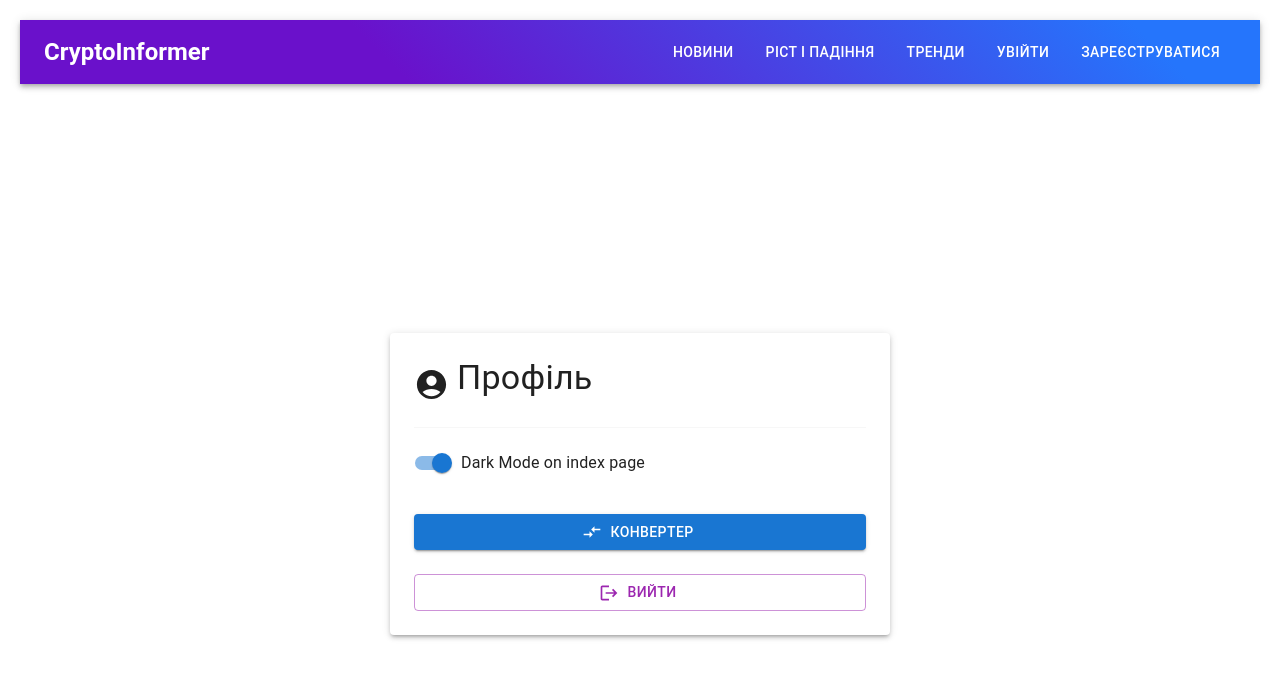
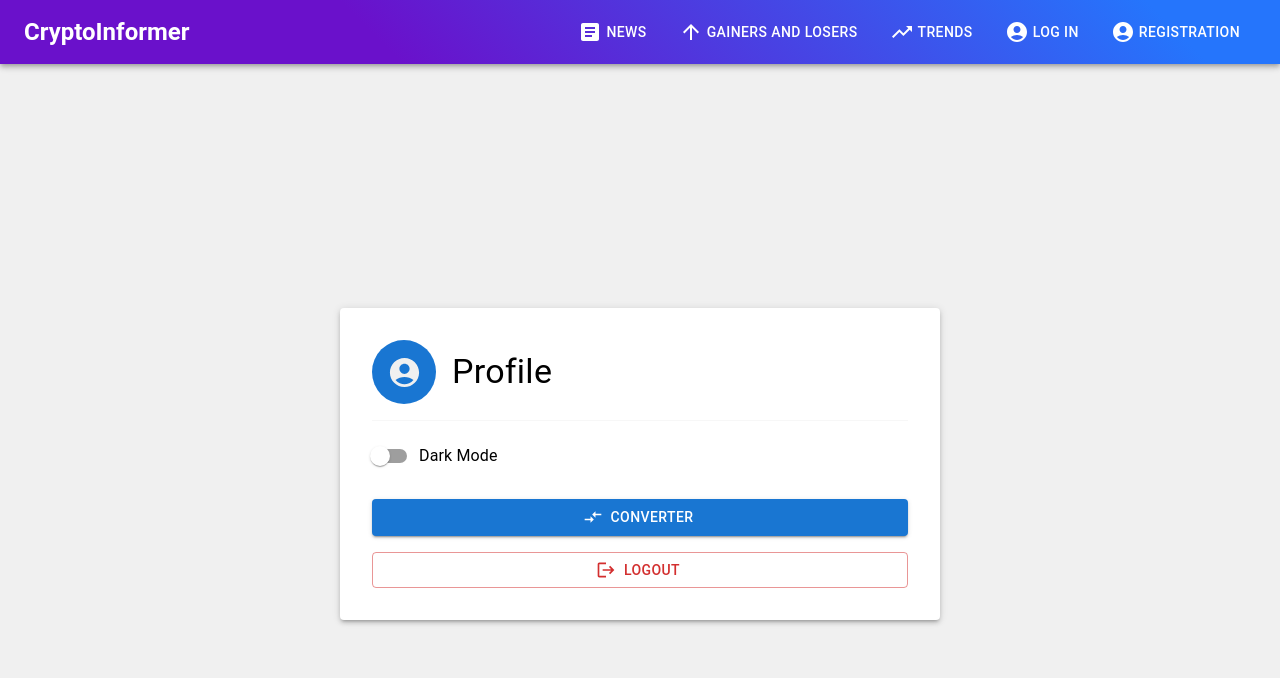
Before and after one commit to Fordexss/crypto_informer, a React (Create React App) app in the folder frontend/: page /profile in a window 1280 px wide. Shown: the top 678 px of the page. Built offline with nearby package versions, Linux system fonts and the light colour scheme; no server answers.

Commit message:
dark theme added

```diff
--- a/frontend/package.json
+++ b/frontend/package.json
@@ -3,6 +3,7 @@
   "version": "0.1.0",
   "private": true,
   "dependencies": {
+    "@ant-design/icons": "^5.5.1",
     "@emotion/react": "^11.13.0",
     "@emotion/styled": "^11.13.0",
     "@fortawesome/fontawesome-svg-core": "^6.6.0",
@@ -13,6 +14,7 @@
     "@testing-library/jest-dom": "^5.17.0",
     "@testing-library/react": "^13.4.0",
     "@testing-library/user-event": "^13.5.0",
+    "antd": "^5.21.4",
     "aos": "^2.3.4",
     "axios": "^1.7.3",
     "bootstrap": "^5.3.3",
@@ -30,7 +32,7 @@
     "react-router-dom": "^6.26.0",
     "react-scripts": "5.0.1",
     "react-spinners": "^0.14.1",
-    "styled-components": "^6.1.12",
+    "styled-components": "^6.1.13",
     "sweetalert2": "^11.12.4",
     "web-vitals": "^2.1.4"
   },
--- a/frontend/src/App.js
+++ b/frontend/src/App.js
@@ -4,12 +4,12 @@ import Navbar from './components/navbar';
 import CryptoConverter from './components/converter';
 import News from './components/news';
 import Profile from './components/profile';
-import { ThemeProvider } from './components/profile';
 import Login from './components/login';
 import Registration from './components/registration';
 import Index from './components/index';
 import CryptoGainersLosers from './components/gainers_and_losers';
 import CryptoTrending from './components/crypto_trending';
+import { ThemeProvider } from './components/theme_context'; // Only this import
 
 function App() {
   return (
@@ -19,7 +19,7 @@ function App() {
         <Routes>
           <Route path="/" element={<Navigate to="/home" replace />} />
           <Route path="/home" element={<Index />} />
-          <Route path="/converter/" element={<CryptoConverter />} />
+          <Route path="/converter" element={<CryptoConverter />} />
           <Route path="/news" element={<News />} />
           <Route path="/profile" element={<Profile />} />
           <Route path="/login" element={<Login />} />
--- a/frontend/src/components/crypto_trending.js
+++ b/frontend/src/components/crypto_trending.js
@@ -1,11 +1,65 @@
 import React, { useEffect, useState, useRef } from 'react';
 import Chart from 'chart.js/auto';
-import './crypto_trending.css';
+import styled from 'styled-components';
+import { useTheme } from './theme_context';
 
 const apiKey = process.env.REACT_APP_CG_API_KEY;
 
+const CryptoTrendingContainer = styled.div`
+  background-color: ${({ theme }) => (theme === 'dark' ? '#2c2c2c' : '#f5f5f5')};
+  padding: 20px;
+  border-radius: 8px;
+  color: ${({ theme }) => (theme === 'dark' ? 'white' : 'black')};
+`;
+
+const CryptoItemContainer = styled.div`
+  background-color: ${({ theme }) => (theme === 'dark' ? '#1e1e1e' : '#fff')};
+  color: ${({ theme }) => (theme === 'dark' ? '#fff' : '#333')};
+  border: 1px solid ${({ theme }) => (theme === 'dark' ? '#333' : '#ccc')};
+  padding: 1rem;
+  margin-bottom: 1rem;
+  border-radius: 8px;
+  box-shadow: 0 2px 4px rgba(0, 0, 0, 0.1);
+
+  .crypto-info {
+    display: flex;
+    align-items: center;
+    margin-bottom: 0.5rem;
+
+    img {
+      width: 32px;
+      height: 32px;
+      margin-right: 0.5rem;
+    }
+
+    .crypto-name {
+      font-weight: bold;
+    }
+
+    .crypto-symbol {
+      color: #777;
+      font-size: 0.9rem;
+    }
+  }
+
+  .crypto-stats {
+    div {
+      margin-bottom: 0.25rem;
+    }
+  }
+
+  .crypto-chart {
+    height: 100px;
+    margin-top: 0.5rem;
+    canvas {
+      height: 100%;
+    }
+  }
+`;
+
 const CryptoItem = ({ coin }) => {
   const chartRef = useRef(null);
+  const { isDarkMode } = useTheme();
 
   useEffect(() => {
     const fetchChartData = async () => {
@@ -25,7 +79,8 @@ const CryptoItem = ({ coin }) => {
               datasets: [{
                 label: 'Price (7d)',
                 data: prices,
-                borderColor: '#4CAF50',
+                borderColor: isDarkMode ? '#4CAF50' : '#007bff',
+                backgroundColor: isDarkMode ? 'rgba(76, 175, 80, 0.2)' : 'rgba(0, 123, 255, 0.2)',
                 fill: false,
                 borderWidth: 2
               }]
@@ -35,7 +90,15 @@ const CryptoItem = ({ coin }) => {
               maintainAspectRatio: false,
               scales: {
                 x: { display: false },
-                y: { display: false }
+                y: {
+                  display: false,
+                  ticks: {
+                    color: isDarkMode ? '#fff' : '#333',
+                  },
+                  grid: {
+                    color: isDarkMode ? '#333' : '#ccc',
+                  },
+                }
               },
               elements: {
                 point: { radius: 0 }
@@ -47,15 +110,15 @@ const CryptoItem = ({ coin }) => {
           });
         }
       } catch (error) {
-        console.error('Ошибка при получении данных графика:', error);
+        console.error('Error fetching chart data:', error);
       }
     };
 
     fetchChartData();
-  }, [coin.id]);
+  }, [coin.id, isDarkMode]);
 
   return (
-    <div className="crypto-item">
+    <CryptoItemContainer theme={isDarkMode ? 'dark' : 'light'}>
       <div className="crypto-info">
         <img src={coin.image} alt={coin.name} />
         <div>
@@ -72,12 +135,13 @@ const CryptoItem = ({ coin }) => {
       <div className="crypto-chart">
         <canvas ref={chartRef} />
       </div>
-    </div>
+    </CryptoItemContainer>
   );
 };
 
 const CryptoTrending = () => {
   const [trending, setTrending] = useState([]);
+  const { isDarkMode } = useTheme();
 
   useEffect(() => {
     const fetchTrendingData = async () => {
@@ -95,12 +159,12 @@ const CryptoTrending = () => {
   }, []);
 
   return (
-    <div>
+    <CryptoTrendingContainer theme={isDarkMode ? 'dark' : 'light'}>
       <h1>Тренд топ 10 криптовалют</h1>
       <div id="trendingContainer">
         {trending.map(coin => <CryptoItem key={coin.id} coin={coin} />)}
       </div>
-    </div>
+    </CryptoTrendingContainer>
   );
 };
 
--- a/frontend/src/components/gainers_and_losers.js
+++ b/frontend/src/components/gainers_and_losers.js
@@ -1,8 +1,9 @@
 import React, { useState, useEffect } from 'react';
-import styled from 'styled-components';
+import styled, { css } from 'styled-components';
 import { PulseLoader } from 'react-spinners';
 import { FontAwesomeIcon } from '@fortawesome/react-fontawesome';
 import { faArrowUp, faArrowDown } from '@fortawesome/free-solid-svg-icons';
+import { useTheme } from './theme_context';
 
 const apiKey = process.env.REACT_APP_CG_API_KEY;
 
@@ -12,12 +13,16 @@ const Container = styled.div`
   align-items: center;
   padding: 20px;
   font-family: 'Roboto', sans-serif;
+  color: ${({ theme }) => (theme === 'dark' ? 'white' : 'inherit')};
 `;
 
 const Title = styled.h1`
   font-size: 2.5rem;
   margin-bottom: 20px;
-  color: #333;
+  color: ${({ theme }) => (theme === 'dark' ? '#ffffff' : '#333')};
+  background-color: ${({ theme }) => (theme === 'dark' ? '#1e1e1e' : '#f5f5f5')};
+  padding: 10px;
+  border-radius: 8px;
 `;
 
 const TimerContainer = styled.div`
@@ -29,7 +34,7 @@ const TimerContainer = styled.div`
 const TimerText = styled.p`
   margin-right: 10px;
   font-size: 1.2rem;
-  color: #555;
+  color: ${({ theme }) => (theme === 'dark' ? '#ffffff' : '#555')};
 `;
 
 const ProgressBar = styled.div`
@@ -55,16 +60,19 @@ const TableContainer = styled.div`
 
 const TableWrapper = styled.div`
   flex: 1;
-  background-color: #fff;
+  background-color: ${({ theme }) => (theme === 'dark' ? '#1e1e1e' : '#fff')};
   border-radius: 8px;
   box-shadow: 0 2px 4px rgba(0, 0, 0, 0.1);
 `;
 
 const TableTitle = styled.div`
-  background-color: #e2e2e2;
+  background-color: ${({ theme }) => (theme === 'dark' ? '#333' : '#e2e2e2')};
+  color: ${({ theme }) => (theme === 'dark' ? '#fff' : '#333')};
   padding: 10px;
   text-align: center;
   font-weight: bold;
+  border-radius: 8px;
+  box-shadow: 0 1px 2px rgba(0, 0, 0, 0.1);
 `;
 
 const Table = styled.table`
@@ -73,27 +81,29 @@ const Table = styled.table`
 `;
 
 const TableHeader = styled.th`
-  background-color: #f5f5f5;
+  background-color: ${({ theme }) => (theme === 'dark' ? '#333' : '#f5f5f5')};
+  color: ${({ theme }) => (theme === 'dark' ? '#fff' : '#333')};
   padding: 10px;
   text-align: left;
   font-weight: bold;
   cursor: pointer;
   transition: background-color 0.2s;
+  border-bottom: 1px solid ${({ theme }) => (theme === 'dark' ? '#444' : '#eee')};
 
   &:hover {
-    background-color: #e0e0e0;
+    background-color: ${({ theme }) => (theme === 'dark' ? '#444' : '#e0e0e0')};
   }
 `;
 
 const TableRow = styled.tr`
   &:nth-child(even) {
-    background-color: #f9f9f9;
+    background-color: ${({ theme }) => (theme === 'dark' ? '#2c2c2c' : '#f9f9f9')};
   }
 `;
 
 const TableData = styled.td`
   padding: 10px;
-  border-bottom: 1px solid #eee;
+  border-bottom: 1px solid ${({ theme }) => (theme === 'dark' ? '#444' : '#eee')};
 `;
 
 const TokenSymbol = styled.span`
@@ -135,9 +145,9 @@ function compare(a, b, ascending) {
 
 function sortByColumn(data, columnIndex, ascending) {
   return data.sort((a, b) => {
-    if (columnIndex === 0) { // Token Name
+    if (columnIndex === 0) {
       return compare(a.name, b.name, ascending);
-    } else { // Price Change (24h %)
+    } else {
       return ascending
         ? a.price_change_percentage_24h - b.price_change_percentage_24h
         : b.price_change_percentage_24h - a.price_change_percentage_24h;
@@ -150,8 +160,9 @@ function CryptoGainersLosers() {
   const [losers, setLosers] = useState([]);
   const [gainersSort, setGainersSort] = useState({ columnIndex: 0, ascending: true });
   const [losersSort, setLosersSort] = useState({ columnIndex: 0, ascending: true });
-  const [secondsLeft, setSecondsLeft] = useState(300); // 5 минут в секундах
+  const [secondsLeft, setSecondsLeft] = useState(300);
   const [isLoading, setIsLoading] = useState(true);
+  const { isDarkMode } = useTheme();
 
   useEffect(() => {
     const fetchCryptoData = async () => {
@@ -161,8 +172,15 @@ function CryptoGainersLosers() {
 
         const rowsPerTable = Math.floor((window.innerHeight * 0.8) / 50) + 3;
 
-        const gainersData = data.filter(coin => coin.price_change_percentage_24h > 0).sort((a, b) => b.price_change_percentage_24h - a.price_change_percentage_24h).slice(0, rowsPerTable);
-        const losersData = data.filter(coin => coin.price_change_percentage_24h < 0).sort((a, b) => a.price_change_percentage_24h - b.price_change_percentage_24h).slice(0, rowsPerTable);
+        const gainersData = data
+          .filter(coin => coin.price_change_percentage_24h > 0)
+          .sort((a, b) => b.price_change_percentage_24h - a.price_change_percentage_24h)
+          .slice(0, rowsPerTable);
+
+        const losersData = data
+          .filter(coin => coin.price_change_percentage_24h < 0)
+          .sort((a, b) => a.price_change_percentage_24h - b.price_change_percentage_24h)
+          .slice(0, rowsPerTable);
 
         setGainers(gainersData);
         setLosers(losersData);
@@ -177,11 +195,11 @@ function CryptoGainersLosers() {
 
     const intervalId = setInterval(() => {
       fetchCryptoData();
-      setSecondsLeft(300); // Сброс таймера обратно на 5 минут
-    }, 300000); // 300000 миллисекунд = 5 минут
+      setSecondsLeft(300);
+    }, 300000);
 
     const countdownInterval = setInterval(() => {
-      setSecondsLeft(prevSeconds => prevSeconds > 0 ? prevSeconds - 1 : 300);
+      setSecondsLeft(prevSeconds => (prevSeconds > 0 ? prevSeconds - 1 : 300));
     }, 1000);
 
     return () => {
@@ -191,7 +209,7 @@ function CryptoGainersLosers() {
   }, []);
 
   const handleSortGainers = (columnIndex) => {
-    const ascending = columnIndex === gainersSort.columnIndex ? !gainersSort.ascending : true;
+    const ascending= columnIndex === gainersSort.columnIndex ? !gainersSort.ascending : true;
     setGainersSort({ columnIndex, ascending });
     setGainers(sortByColumn([...gainers], columnIndex, ascending));
   };
@@ -205,34 +223,35 @@ function CryptoGainersLosers() {
   const progress = (300 - secondsLeft) / 300 * 100;
 
   return (
-    <Container>
-      <Title>Crypto Gainers and Losers</Title>
+    <Container theme={isDarkMode ? 'dark' : 'light'}>
+      <Title theme={isDarkMode ? 'dark' : 'light'}>Crypto Gainers and Losers</Title>
       <TimerContainer>
-        <TimerText>Обновление через: {Math.floor(secondsLeft / 60)}:{('0' + (secondsLeft % 60)).slice(-2)}</TimerText>
+        <TimerText theme={isDarkMode ? 'dark' : 'light'}>Next update in: {Math.floor(secondsLeft / 60)}:{('0' + (secondsLeft % 60)).slice(-2)}</TimerText>
         <ProgressBar>
           <ProgressFill style={{ width: `${progress}%` }} />
         </ProgressBar>
       </TimerContainer>
+
       {isLoading ? (
         <LoadingContainer>
           <PulseLoader color="#4caf50" size={15} />
         </LoadingContainer>
       ) : (
         <TableContainer>
-          <TableWrapper>
-            <TableTitle>Top Gainers</TableTitle>
+          <TableWrapper theme={isDarkMode ? 'dark' : 'light'}>
+            <TableTitle theme={isDarkMode ? 'dark' : 'light'}>Top Gainers</TableTitle>
             <Table>
               <thead>
                 <tr>
-                  <TableHeader onClick={() => handleSortGainers(0)}>Token Name</TableHeader>
-                  <TableHeader onClick={() => handleSortGainers(1)}>Price Change (24h %)</TableHeader>
+                  <TableHeader onClick={() => handleSortGainers(0)} theme={isDarkMode ? 'dark' : 'light'}>Token Name</TableHeader>
+                  <TableHeader onClick={() => handleSortGainers(1)} theme={isDarkMode ? 'dark' : 'light'}>Price Change (24h %)</TableHeader>
                 </tr>
               </thead>
               <tbody>
                 {gainers.map((coin, index) => (
-                  <TableRow key={index}>
-                    <TableData>{coin.name} <TokenSymbol>{coin.symbol.toUpperCase()}</TokenSymbol></TableData>
-                    <TableData>
+                  <TableRow key={index} theme={isDarkMode ? 'dark' : 'light'}>
+                    <TableData theme={isDarkMode ? 'dark' : 'light'}>{coin.name} <TokenSymbol>{coin.symbol.toUpperCase()}</TokenSymbol></TableData>
+                    <TableData theme={isDarkMode ? 'dark' : 'light'}>
                       <PositiveChange>{coin.price_change_percentage_24h.toFixed(2)}%</PositiveChange>
                       <ArrowUp icon={faArrowUp} />
                     </TableData>
@@ -241,22 +260,23 @@ function CryptoGainersLosers() {
               </tbody>
             </Table>
           </TableWrapper>
-          <TableWrapper>
-            <TableTitle>Top Losers</TableTitle>
+
+          <TableWrapper theme={isDarkMode ? 'dark' : 'light'}>
+            <TableTitle theme={isDarkMode ? 'dark' : 'light'}>Top Losers</TableTitle>
             <Table>
               <thead>
                 <tr>
-                  <TableHeader onClick={() => handleSortLosers(0)}>Token Name</TableHeader>
-                  <TableHeader onClick={() => handleSortLosers(1)}>Price Change (24h %)</TableHeader>
+                  <TableHeader onClick={() => handleSortLosers(0)} theme={isDarkMode ? 'dark' : 'light'}>Token Name</TableHeader>
+                  <TableHeader onClick={() => handleSortLosers(1)} theme={isDarkMode ? 'dark' : 'light'}>Price Change (24h %)</TableHeader>
                 </tr>
               </thead>
               <tbody>
                 {losers.map((coin, index) => (
-                  <TableRow key={index}>
-                    <TableData>{coin.name} <TokenSymbol>{coin.symbol.toUpperCase()}</TokenSymbol></TableData>
-                    <TableData>
+                  <TableRow key={index} theme={isDarkMode ? 'dark' : 'light'}>
+                    <TableData theme={isDarkMode ? 'dark' : 'light'}>{coin.name} <TokenSymbol>{coin.symbol.toUpperCase()}</TokenSymbol></TableData>
+                    <TableData theme={isDarkMode ? 'dark' : 'light'}>
                       <NegativeChange>{coin.price_change_percentage_24h.toFixed(2)}%</NegativeChange>
-                      <ArrowDown icon={faArrowDown}/>
+                      <ArrowDown icon={faArrowDown} />
                     </TableData>
                   </TableRow>
                 ))}
--- a/frontend/src/components/index.js
+++ b/frontend/src/components/index.js
@@ -27,7 +27,7 @@ import { SiRipple } from 'react-icons/si';
 import { ClipLoader } from 'react-spinners';
 import AOS from 'aos';
 import 'aos/dist/aos.css';
-import { useTheme } from './profile';
+import { useTheme } from './theme_context'
 
 const lightTheme = createTheme({
   palette: {
--- a/frontend/src/components/navbar.js
+++ b/frontend/src/components/navbar.js
@@ -1,4 +1,4 @@
-import React, { useState, useEffect } from 'react';
+import React, { useState } from 'react';
 import { Link, useNavigate } from 'react-router-dom';
 import {
   AppBar,
@@ -14,6 +14,10 @@ import {
 } from '@mui/material';
 import MenuIcon from '@mui/icons-material/Menu';
 import AccountCircle from '@mui/icons-material/AccountCircle';
+import NewsIcon from '@mui/icons-material/Article';
+import TrendingUpIcon from '@mui/icons-material/TrendingUp';
+import ArrowUpwardIcon from '@mui/icons-material/ArrowUpward';
+import ArrowDownwardIcon from '@mui/icons-material/ArrowDownward';
 
 const isUserLoggedIn = () => {
   return !!localStorage.getItem('accessToken');
@@ -25,7 +29,6 @@ function Navbar() {
   const theme = useTheme();
   const isMobile = useMediaQuery(theme.breakpoints.down('md'));
   const navigate = useNavigate();
-
 
   const handleMenuOpen = (event) => {
     setAnchorEl(event.currentTarget);
@@ -70,25 +73,25 @@ function Navbar() {
               onClose={handleMenuClose}
             >
               <MenuItem component={Link} to="/news" onClick={handleMenuClose}>
-                Новини
+                <NewsIcon sx={{ mr: 1 }} /> News
               </MenuItem>
               <MenuItem component={Link} to="/gainers_and_losers" onClick={handleMenuClose}>
-                Ріст і падіння
+                <ArrowUpwardIcon sx={{ mr: 1 }} /> Gainers and losers
               </MenuItem>
               <MenuItem component={Link} to="/crypto_trending" onClick={handleMenuClose}>
-                Тренди
+                <TrendingUpIcon sx={{ mr: 1 }} /> Trends
               </MenuItem>
               {isAuthenticated ? (
                 <MenuItem component={Link} to="/profile" onClick={handleMenuClose}>
-                  Особистий кабінет
+                  <AccountCircle sx={{ mr: 1 }} /> Profile
                 </MenuItem>
               ) : (
                 <>
                   <MenuItem component={Link} to="/login" onClick={handleMenuClose}>
-                    Увійти
+                    <AccountCircle sx={{ mr: 1 }} /> Log in
                   </MenuItem>
                   <MenuItem component={Link} to="/registration" onClick={handleMenuClose}>
-                    Зареєструватися
+                    <AccountCircle sx={{ mr: 1 }} /> Registration
                   </MenuItem>
                 </>
               )}
@@ -97,13 +100,13 @@ function Navbar() {
         ) : (
           <Box sx={{ flexGrow: 1, display: 'flex', justifyContent: 'flex-end' }}>
             <Button component={Link} to="/news" sx={{ color: 'white', mx: 1 }}>
-              Новини
+              <NewsIcon sx={{ mr: 0.5 }} /> News
             </Button>
             <Button component={Link} to="/gainers_and_losers" sx={{ color: 'white', mx: 1 }}>
-              Ріст і падіння
+              <ArrowUpwardIcon sx={{ mr: 0.5 }} /> Gainers and losers
             </Button>
             <Button component={Link} to="/crypto_trending" sx={{ color: 'white', mx: 1 }}>
-              Тренди
+              <TrendingUpIcon sx={{ mr: 0.5 }} /> Trends
             </Button>
             {isAuthenticated ? (
               <IconButton component={Link} to="/profile" sx={{ color: 'white' }}>
@@ -112,10 +115,10 @@ function Navbar() {
             ) : (
               <>
                 <Button component={Link} to="/login" sx={{ color: 'white', mx: 1 }}>
-                  Увійти
+                  <AccountCircle sx={{ mr: 0.5 }} /> Log in
                 </Button>
                 <Button component={Link} to="/registration" sx={{ color: 'white', mx: 1 }}>
-                  Зареєструватися
+                  <AccountCircle sx={{ mr: 0.5 }} /> Registration
                 </Button>
               </>
             )}
--- a/frontend/src/components/profile.js
+++ b/frontend/src/components/profile.js
@@ -1,43 +1,66 @@
-import React, { useState, createContext, useContext } from 'react';
+import React, { useState, useEffect } from 'react';
 import { useNavigate } from 'react-router-dom';
-import { FormControlLabel, Switch, Typography, Box, Button, Paper, Divider } from '@mui/material';
+import {
+  Avatar, Box, Button, Divider, FormControlLabel,
+  Paper, Switch, Typography, useMediaQuery,
+} from '@mui/material';
 import { AccountCircle, Logout, CompareArrows } from '@mui/icons-material';
 import Swal from 'sweetalert2';
+import { useTheme } from './theme_context';
+import styled, { ThemeProvider } from 'styled-components';
 
-const ThemeContext = createContext();
+const ProfileContainer = styled(Box)`
+  display: flex;
+  justify-content: center;
+  align-items: center;
+  min-height: 100vh;
+  padding: 2rem 0;
+`;
 
-export const ThemeProvider = ({ children }) => {
-  const [isDarkMode, setIsDarkMode] = useState(true);
-
-  const toggleTheme = () => {
-    setIsDarkMode((prevMode) => !prevMode);
-  };
-
-  return (
-    <ThemeContext.Provider value={{ isDarkMode, toggleTheme }}>
-      {children}
-    </ThemeContext.Provider>
-  );
-};
-
-export const useTheme = () => useContext(ThemeContext);
+const StyledPaper = styled(Paper)`
+  padding: 2rem;
+  max-width: 600px;
+  width: 100%;
+  border-radius: 12px;
+  box-shadow: 0px 4px 12px rgba(0, 0, 0, 0.1);
+  background-color: ${({ theme }) => (theme === 'dark' ? '#2c2c2c' : '#fff')};
+  color: ${({ theme }) => (theme === 'dark' ? '#fff' : '#333')};
+`;
 
 const Profile = () => {
   const navigate = useNavigate();
-  const { isDarkMode, toggleTheme } = useTheme();
+  const { isDarkMode, toggleTheme, theme } = useTheme();
+  const isSmallScreen = useMediaQuery('(max-width: 600px)');
+
+  useEffect(() => {
+    const cookieTheme = document.cookie
+      .split('; ')
+      .find((row) => row.startsWith('dark_theme='))
+      ?.split('=')[1];
+    if (cookieTheme === 'true' && !isDarkMode) {
+      toggleTheme();
+    } else if (cookieTheme === 'false' && isDarkMode) {
+      toggleTheme();
+    }
+  }, []);
+
+  const handleThemeChange = (event) => {
+    toggleTheme();
+    const newTheme = event.target.checked ? 'true' : 'false';
+    document.cookie = `dark_theme=${newTheme}; path=/;`;
+  };
 
   const handleLogout = async () => {
     try {
-      // Удаляем токены из localStorage
       localStorage.removeItem('accessToken');
       localStorage.removeItem('refreshToken');
 
-      Swal.fire('Успіх', 'Ви успішно вийшли з аккаунту!', 'success').then(() => {
+      Swal.fire('Success', 'You have successfully logged out!', 'success').then(() => {
         navigate('/home');
       });
     } catch (error) {
-      console.error('Ошибка при выходе:', error);
-      Swal.fire('Помилка', 'Сталася помилка при виході з аккаунту.', 'error');
+      console.error('Error during logout:', error);
+      Swal.fire('Error', 'An error occurred during logout.', 'error');
     }
   };
 
@@ -46,18 +69,30 @@ const Profile = () => {
   };
 
   return (
-    <Box sx={{ padding: 4, display: 'flex', justifyContent: 'center', alignItems: 'center', minHeight: '100vh' }}>
-      <Paper elevation={3} sx={{ padding: 3, maxWidth: 500, width: '100%' }}>
+    <ThemeProvider theme={isDarkMode ? { mode: 'dark' } : { mode: 'light' }}>
+      <ProfileContainer>
+        <StyledPaper elevation={3} theme={isDarkMode ? 'dark' : 'light'}>
           <Box sx={{ display: 'flex', alignItems: 'center', mb: 2 }}>
-          <AccountCircle fontSize="large" sx={{ mr: 1 }} />
-          <Typography variant="h4" gutterBottom>
-            Профіль
+            <Avatar
+              sx={{
+                bgcolor: isDarkMode ? 'secondary.main' : 'primary.main',
+                width: isSmallScreen ? 40 : 64,
+                height: isSmallScreen ? 40 : 64,
+                mr: 2,
+              }}
+            >
+              <AccountCircle fontSize={isSmallScreen ? 'medium' : 'large'} />
+            </Avatar>
+            <Typography variant={isSmallScreen ? 'h5' : 'h4'} component="h1">
+              Profile
             </Typography>
           </Box>
+
           <Divider sx={{ mb: 2 }} />
+
           <FormControlLabel
-          control={<Switch checked={isDarkMode} onChange={toggleTheme} />}
-          label="Dark Mode on index page"
+            control={<Switch checked={isDarkMode} onChange={handleThemeChange} />}
+            label="Dark Mode"
             sx={{ mb: 2 }}
           />
           <Button
@@ -65,21 +100,22 @@ const Profile = () => {
             color="primary"
             onClick={handleConverterClick}
             startIcon={<CompareArrows />}
-          sx={{ mt: 2, mb: 1, width: '100%' }}
+            sx={{ mt: 1, mb: 1, width: '100%' }}
           >
-          Конвертер
+            Converter
           </Button>
           <Button
             variant="outlined"
-          color="secondary"
+            color="error"
             onClick={handleLogout}
             startIcon={<Logout />}
-          sx={{ mt: 2, width: '100%' }}
+            sx={{ mt: 1, width: '100%' }}
           >
-          Вийти
+            Logout
           </Button>
-      </Paper>
-    </Box>
+        </StyledPaper>
+      </ProfileContainer>
+    </ThemeProvider>
   );
 };
 
--- /dev/null
+++ b/frontend/src/components/theme_context.js
@@ -0,0 +1,42 @@
+import React, { createContext, useState, useContext } from 'react';
+import { createTheme, ThemeProvider as MuiThemeProvider } from '@mui/material';
+import { CssBaseline } from '@mui/material';
+
+const ThemeContext = createContext();
+
+export const useTheme = () => useContext(ThemeContext);
+
+const lightTheme = createTheme({
+  palette: {
+    mode: 'light',
+    primary: { main: '#1976d2' },
+    background: { default: '#f0f0f0', paper: '#ffffff' },
+    text: { primary: '#000000' },
+  },
+});
+
+const darkTheme = createTheme({
+  palette: {
+    mode: 'dark',
+    primary: { main: '#1976d2' },
+    background: { default: '#121212', paper: '#1e1e1e' },
+    text: { primary: '#ffffff' },
+  },
+});
+
+export const ThemeProvider = ({ children }) => {
+  const [isDarkMode, setIsDarkMode] = useState(false);
+
+  const toggleTheme = () => setIsDarkMode(!isDarkMode);
+
+  const theme = isDarkMode ? darkTheme : lightTheme;
+
+  return (
+    <ThemeContext.Provider value={{ isDarkMode, toggleTheme }}>
+      <MuiThemeProvider theme={theme}>
+        <CssBaseline />
+        {children}
+      </MuiThemeProvider>
+    </ThemeContext.Provider>
+  );
+};
```
Also changed, not shown: 2 other files (tests, documents, lock files or other folders). Lines whose indentation alone changed are shown as unchanged.
